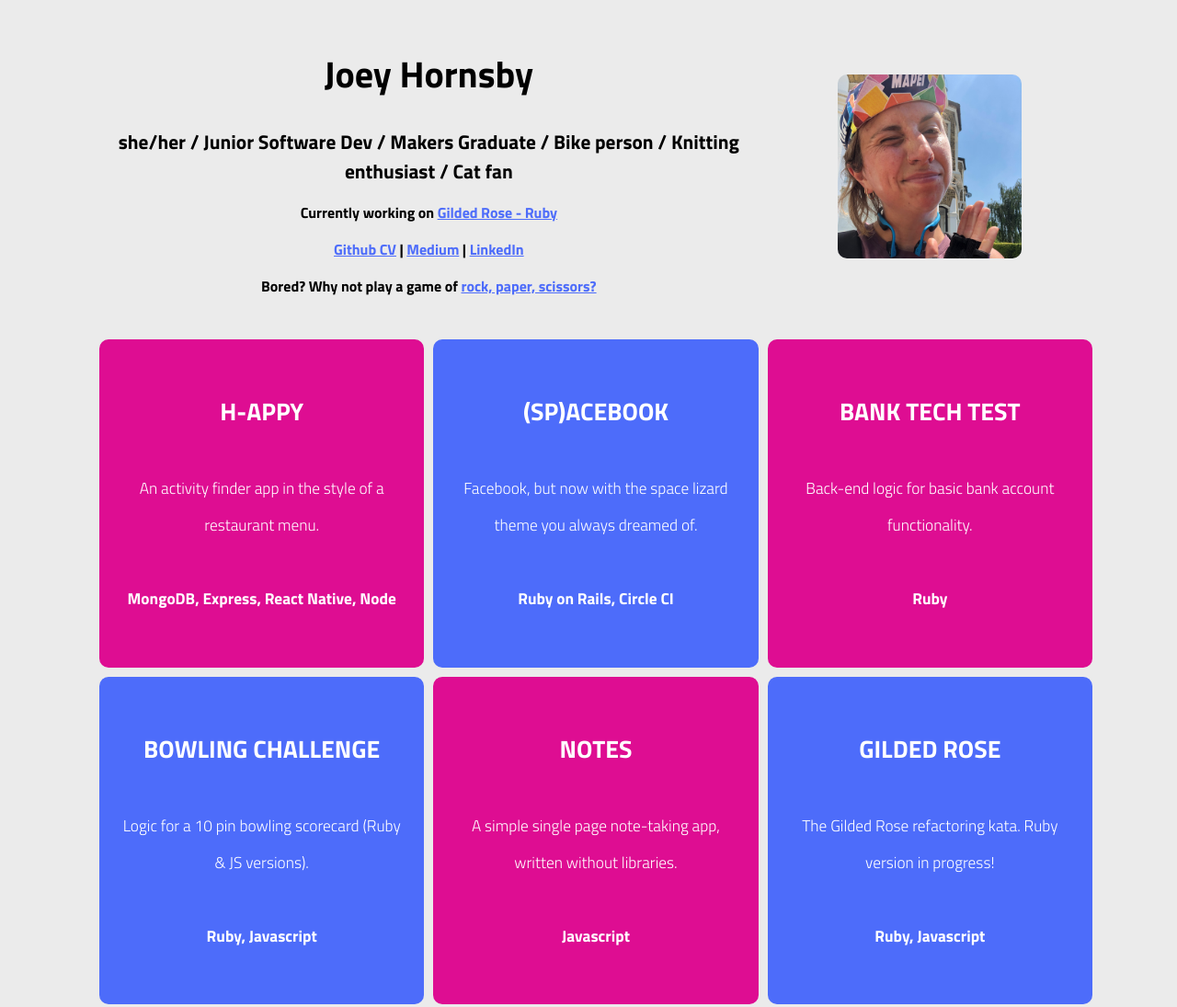
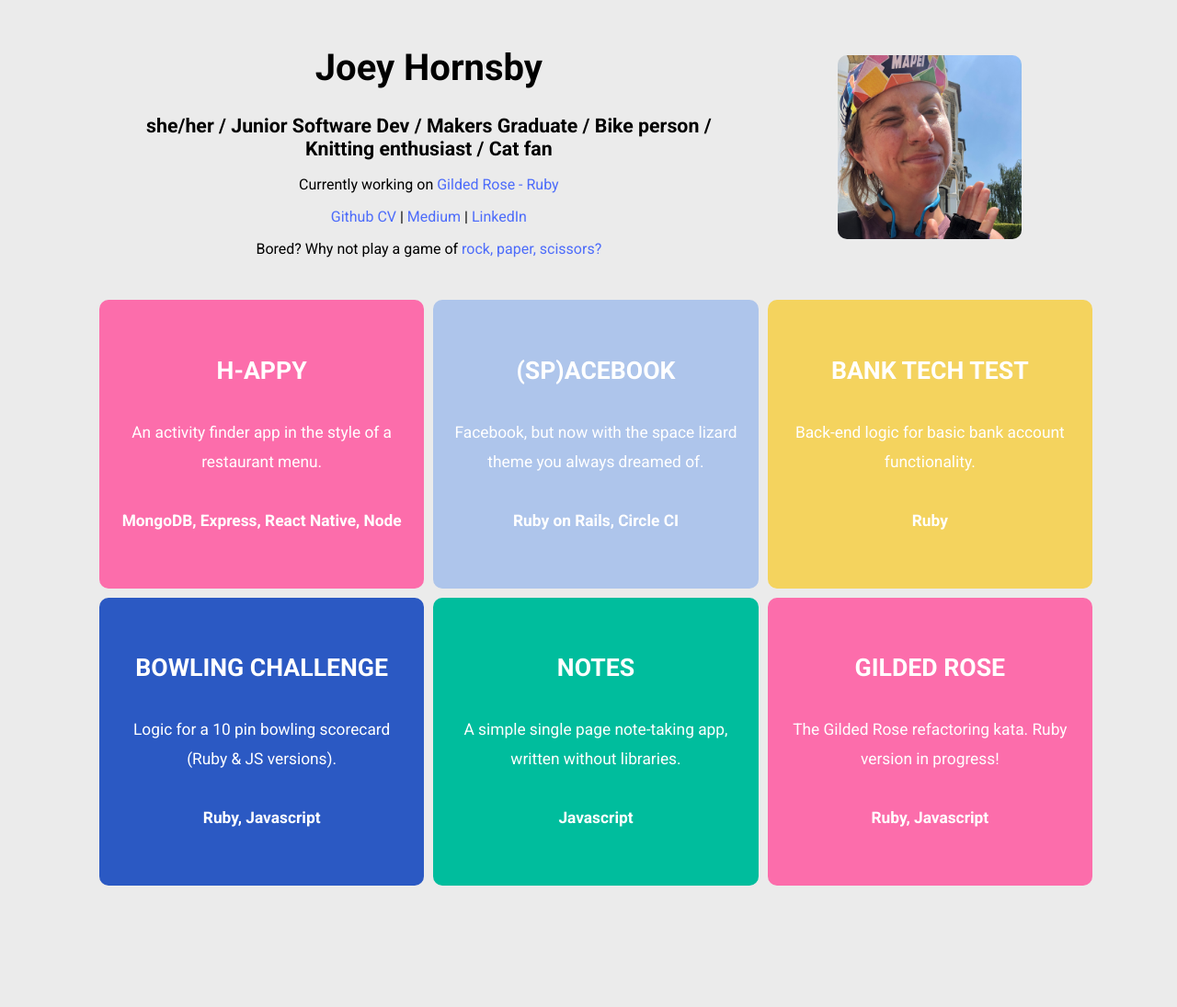
Before and after one commit to jshorns/portfolio, a plain HTML site: page index.html in a window 1280 px wide. Shown: the part 25-1120 px from the top of the page at 92% size. After the commit the page ends 1096 px from the top, so only its background shows below. Drawn offline with nearby package versions, Linux system fonts and the light colour scheme.

Commit message:
changed colour scheme

```diff
--- a/styles/index.css
+++ b/styles/index.css
@@ -1,14 +1,20 @@
-@import url("https://fonts.googleapis.com/css2?family=Titillium+Web:wght@300;700&display=swap");
+@import url("https://fonts.googleapis.com/css2?family=Roboto:wght@100;300;400;700&display=swap");
 
 * {
   box-sizing: border-box;
+}
+a {
+  text-decoration: none;
+}
+a:visited {
+  text-decoration: none;
 }
 body {
   width: 100%;
   height: 100%;
   padding: 20;
   margin: 20;
-  font-family: "Titillium Web", sans-serif;
+  font-family: "Roboto", sans-serif;
   text-align: center;
   background-color: #ebebeb;
 }
@@ -20,6 +26,7 @@ h2 {
 }
 h3 {
   font-size: 12pt;
+  font-weight: normal;
 }
 
 .maingrid {
@@ -49,10 +56,14 @@ h3 {
   color: #de0d92;
 }
 .bodylink {
+  text-shadow: -1px 1px 0 hotpink, 1px 1px 0 hotpink, 1px -1px 0 hotpink;
   color: #fecef1;
+  text-decoration: underline;
 }
 .bodylink:visited {
+  text-shadow: -1px 1px 0 hotpink, 1px 1px 0 hotpink, 1px -1px 0 hotpink;
   color: #fecef1;
+  text-decoration: underline;
 }
 .bodylink:hover {
   text-shadow: 2px 2px 5px;
@@ -82,34 +93,34 @@ h3 {
   grid-row-start: 1;
 }
 #box1 {
-  background-color: #de0d92;
+  background-color: #fc6dab;
   grid-column-start: 1;
   grid-row-start: 2;
 }
 #box2 {
   grid-column-start: 2;
   grid-row-start: 2;
-  background-color: #4d6cfa;
+  background-color: #aec5eb;
 }
 #box3 {
   grid-column-start: 3;
   grid-row-start: 2;
-  background-color: #de0d92;
+  background-color: #f4d35e;
 }
 #box4 {
   grid-column-start: 1;
   grid-row-start: 3;
-  background-color: #4d6cfa;
+  background-color: #2b59c3;
 }
 #box5 {
   grid-column-start: 2;
   grid-row-start: 3;
-  background-color: #de0d92;
+  background-color: #00bd9d;
 }
 #box6 {
   grid-column-start: 3;
   grid-row-start: 3;
-  background-color: #4d6cfa;
+  background-color: #fc6dab;
 }
 .content {
   font-size: 13pt;
```
